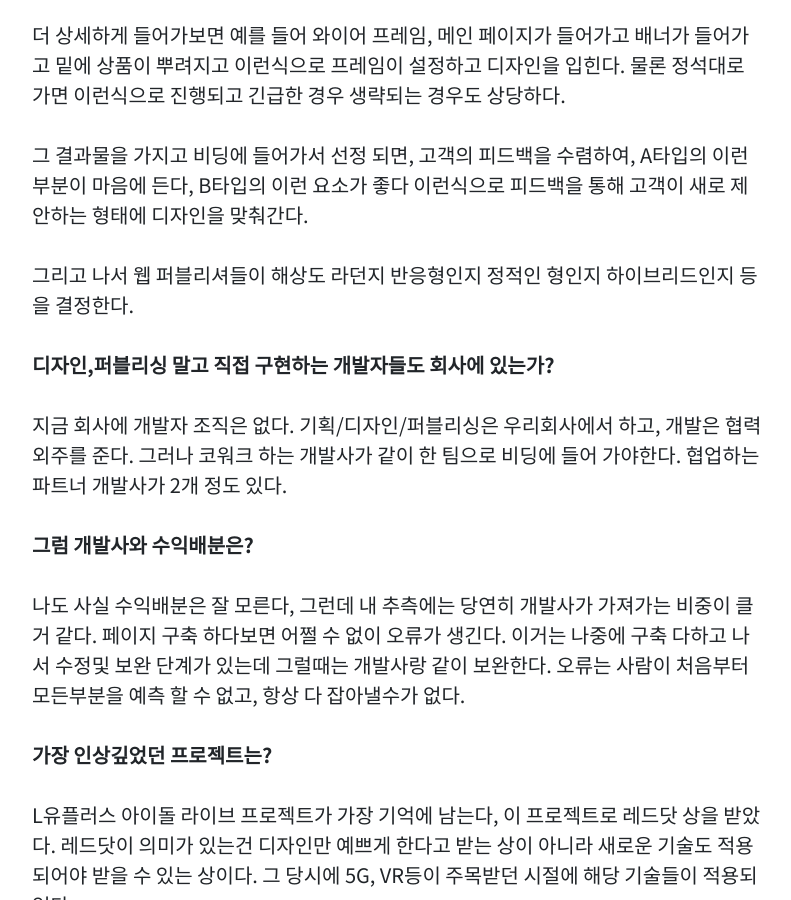
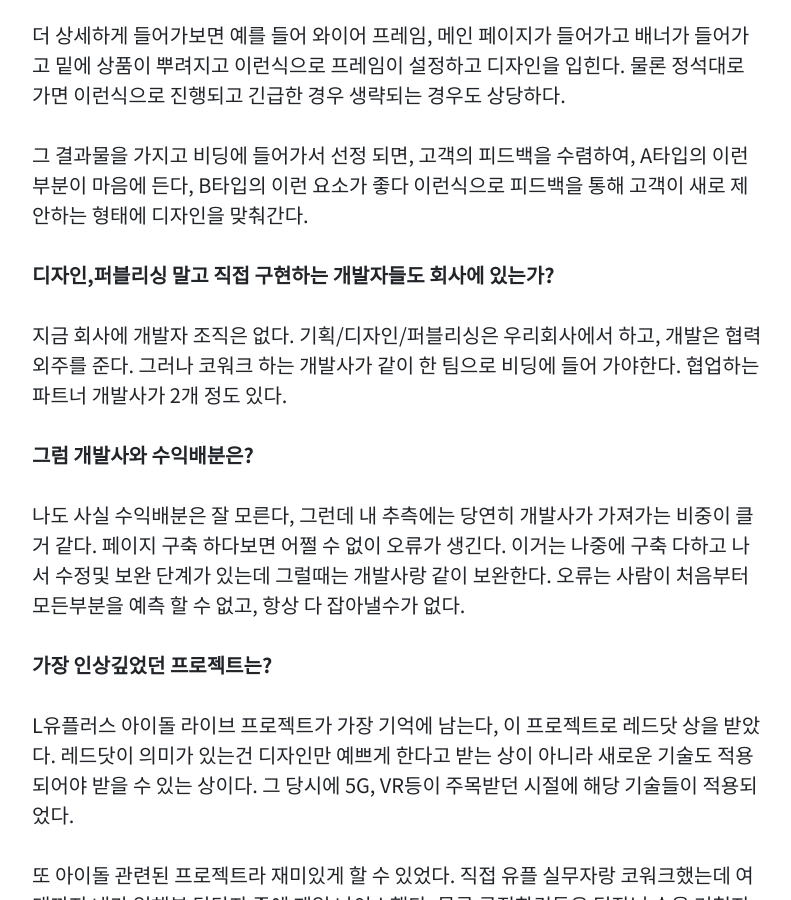
Before and after one commit to dndus1518/marketerview, a Jekyll site: the page built from _posts/2020-03-29-interview no2.md, in a window 1280 px wide and 900 px high, scrolled down 1860 px. Shown: the whole window, without its empty margins (243-1034 px from the left). Built offline with Jekyll 4.4.1, drawn with Linux system fonts in a browser that asks for light colours; comment, search, counter and statistics services are not loaded; some of the changed text lies outside the part shown.

Commit message:
Update 2020-03-29-interview no2.md

```diff
--- a/_posts/2020-03-29-interview no2.md
+++ b/_posts/2020-03-29-interview no2.md
@@ -49,8 +49,6 @@
 
 그 결과물을 가지고 비딩에 들어가서 선정 되면, 고객의 피드백을 수렴하여, A타입의 이런 부분이 마음에 든다, B타입의 이런 요소가 좋다 이런식으로 피드백을 통해 고객이 새로 제안하는 형태에 디자인을 맞춰간다.
 
-그리고 나서 웹 퍼블리셔들이 해상도 라던지 반응형인지 정적인 형인지 하이브리드인지 등을 결정한다.
-
 **디자인,퍼블리싱 말고 직접 구현하는 개발자들도 회사에 있는가?**
 
 지금 회사에 개발자 조직은 없다. 기획/디자인/퍼블리싱은 우리회사에서 하고, 개발은 협력 외주를 준다. 그러나 코워크 하는 개발사가 같이 한 팀으로 비딩에 들어 가야한다. 협업하는 파트너 개발사가 2개 정도 있다.
@@ -99,11 +97,7 @@
 
 
 
-
-
 인터뷰 시작 전, Y는 1호 인터뷰를 읽어봤는데 그에 비해 자기는 평범한거 같다며 인터뷰가 부담 된다고 말했다. **그러나 요즘들어 일을 해보면 해볼수록 결코 평범히 오래 지속한다는 것이 얼마나 힘든 일인지, 의미있는지 존엄한지에 대해 깨닫는다.**
-
-편하게 술 한잔 하며 이야기가 오고 가고 한 시간 쯤 지났을까, Y는 생각보다 인터뷰가 재밌다고 했다.
 
 
 
```
